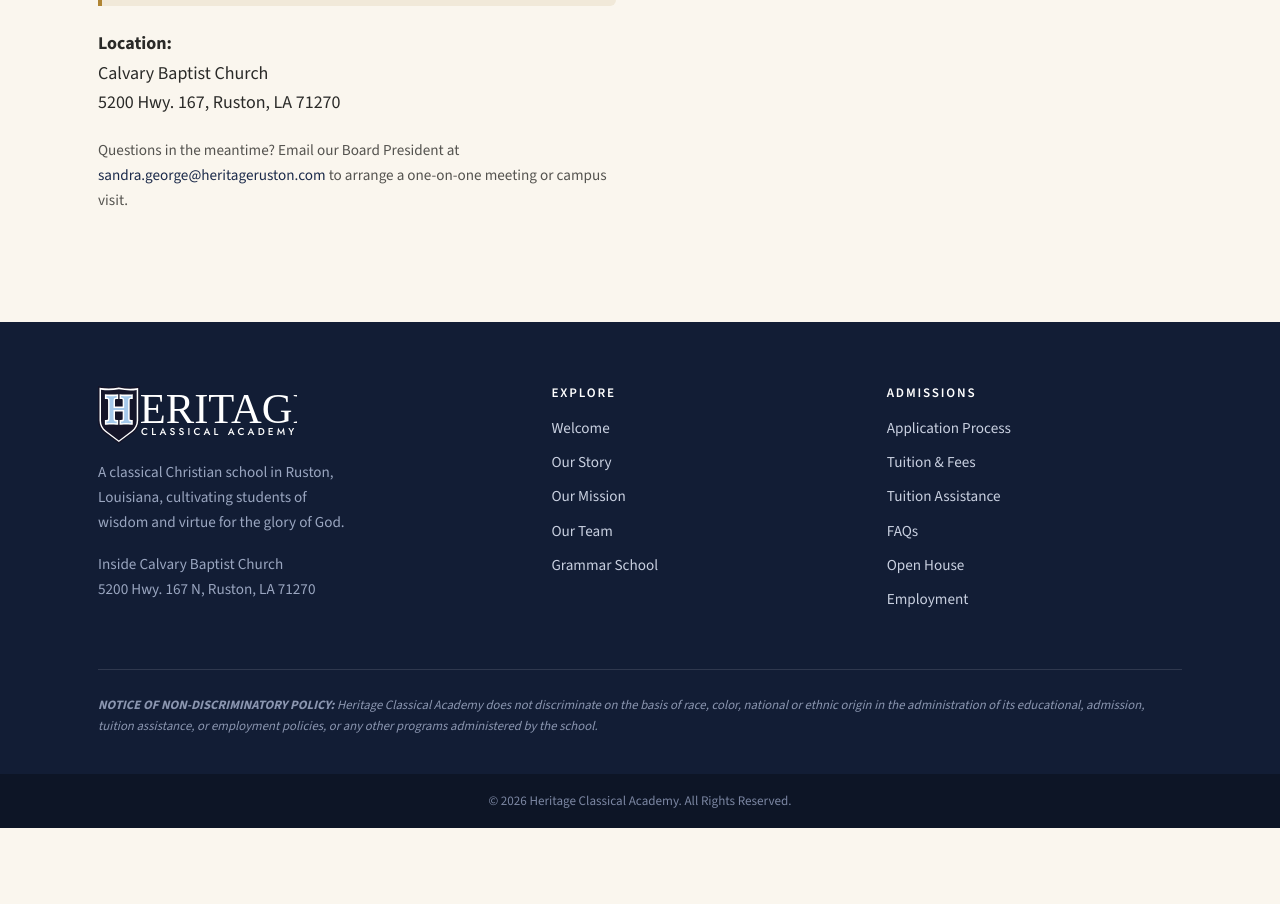
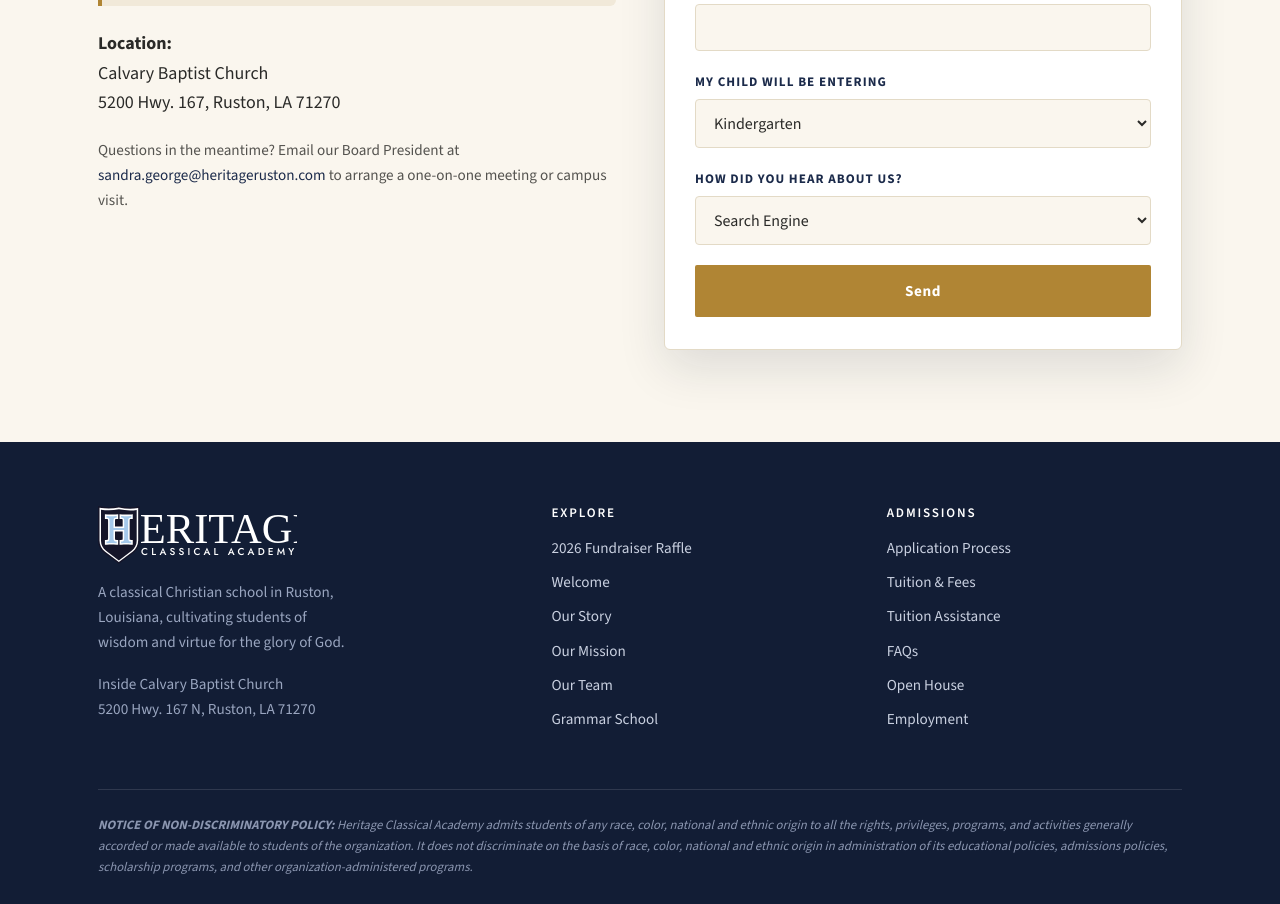
Before and after one commit to fnk3/heritage-classical-academy, a plain HTML site: page open-house.html in a window 1280 px wide. Shown: the part 881-1785 px from the top of the page. Before the commit the page ends 1709 px from the top, so only its background shows below. Drawn offline with nearby package versions, Linux system fonts and the light colour scheme; a web font is replaced by a local one.

Commit message:
Add files via upload

```diff
--- a/assets/include.js
+++ b/assets/include.js
@@ -45,6 +45,7 @@
         '<li><a href="our-team.html">Our Team</a></li>' +
         '<li><a href="employment.html">Employment</a></li>' +
         '<li><a href="support-us.html">Support Us</a></li>' +
+        '<li class="sub-sub"><a href="fundraiser-raffle.html">2026 Fundraiser Raffle</a></li>' +
         '<li class="sub-sub"><a href="' + FUNRUN + '" target="_blank" rel="noopener">Heritage 5K / Fun Run</a></li>' +
       '</ul></li>' +
       '<li><a href="application-process.html" class="dd-toggle">Admissions</a><ul class="submenu">' +
@@ -72,6 +73,7 @@
         '<p style="color:#9aa6c0;">Inside Calvary Baptist Church<br>5200 Hwy. 167 N, Ruston, LA 71270</p>' +
       '</div>' +
       '<div><h4>Explore</h4><ul>' +
+        '<li><a href="fundraiser-raffle.html">2026 Fundraiser Raffle</a></li>' +
         '<li><a href="welcome.html">Welcome</a></li>' +
         '<li><a href="our-story.html">Our Story</a></li>' +
         '<li><a href="our-mission.html">Our Mission</a></li>' +
@@ -87,7 +89,7 @@
         '<li><a href="employment.html">Employment</a></li>' +
       '</ul></div>' +
     '</div>' +
-    '<p class="nondiscrim"><strong>NOTICE OF NON-DISCRIMINATORY POLICY:</strong> Heritage Classical Academy does not discriminate on the basis of race, color, national or ethnic origin in the administration of its educational, admission, tuition assistance, or employment policies, or any other programs administered by the school.</p>' +
+    '<p class="nondiscrim"><strong>NOTICE OF NON-DISCRIMINATORY POLICY:</strong> Heritage Classical Academy admits students of any race, color, national and ethnic origin to all the rights, privileges, programs, and activities generally accorded or made available to students of the organization. It does not discriminate on the basis of race, color, national and ethnic origin in administration of its educational policies, admissions policies, scholarship programs, and other organization-administered programs.</p>' +
   '</div><div class="copyright">© 2026 Heritage Classical Academy. All Rights Reserved.</div></footer>';
 
   function inject() {
--- a/assets/styles.css
+++ b/assets/styles.css
@@ -321,6 +321,21 @@
 /* form embed */
 .form-embed { background:#fff; border:1px solid var(--line); border-radius:6px; box-shadow:var(--shadow); overflow:hidden; }
 .form-embed iframe { width:100%; border:0; display:block; min-height:1100px; }
+
+/* native form (Netlify Forms) */
+.hca-form { background:#fff; border:1px solid var(--line); border-radius:6px; box-shadow:var(--shadow); padding:32px 30px; }
+.hca-form label {
+  display:block; font-weight:700; font-size:.82rem; letter-spacing:.08em;
+  text-transform:uppercase; color:var(--navy); margin:0 0 .45rem;
+}
+.hca-form input, .hca-form select, .hca-form textarea {
+  width:100%; padding:12px 14px; margin-bottom:1.2rem;
+  border:1px solid var(--line); border-radius:4px;
+  font-family:var(--sans); font-size:1rem; color:var(--ink);
+  background:var(--cream); outline:none; transition:border-color .2s;
+}
+.hca-form input:focus, .hca-form select:focus, .hca-form textarea:focus { border-color:var(--gold); }
+.hca-form button { width:100%; }
 .info-box { background:var(--cream-deep); border-left:4px solid var(--gold); padding:22px 26px; border-radius:0 6px 6px 0; margin:1.4rem 0; }
 .info-box strong { color:var(--navy); }
 
```
